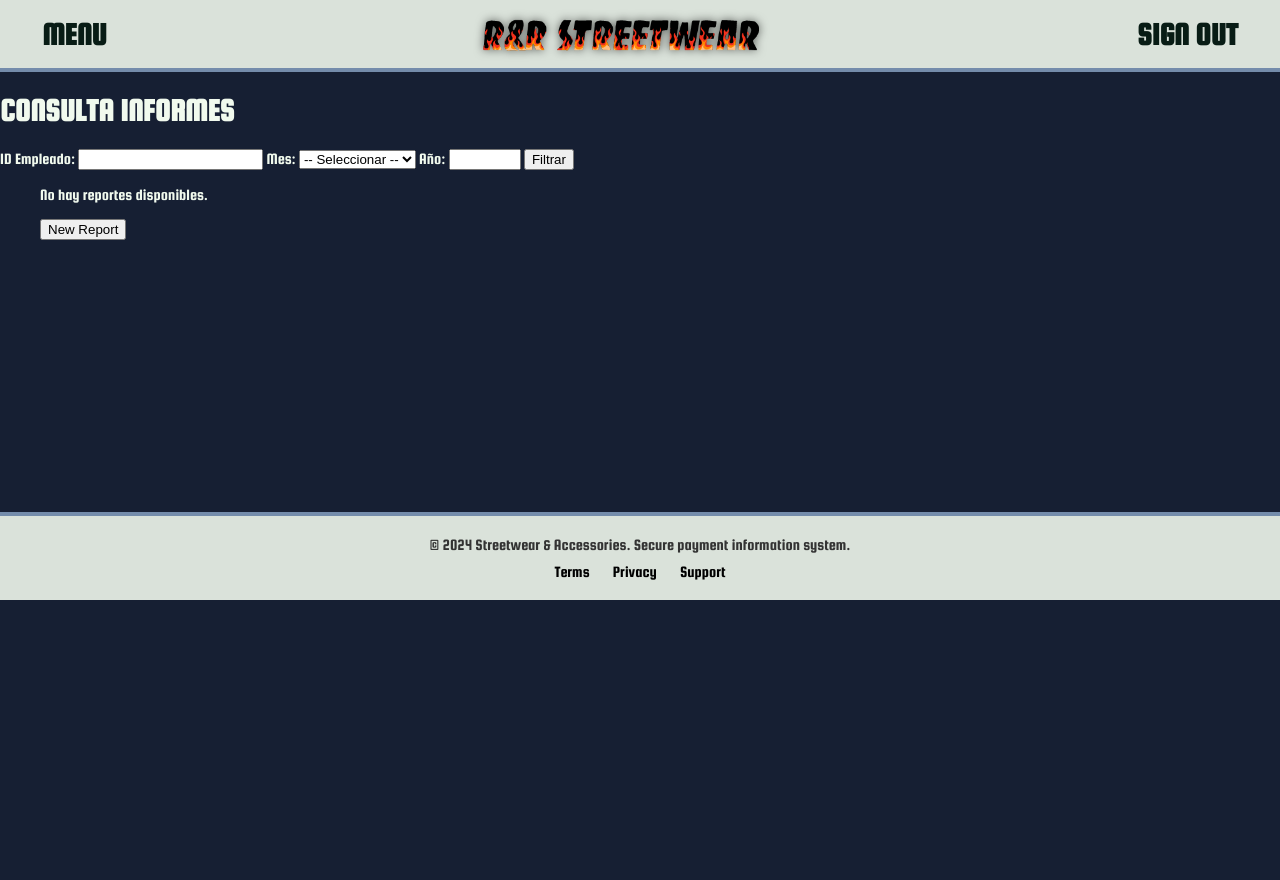
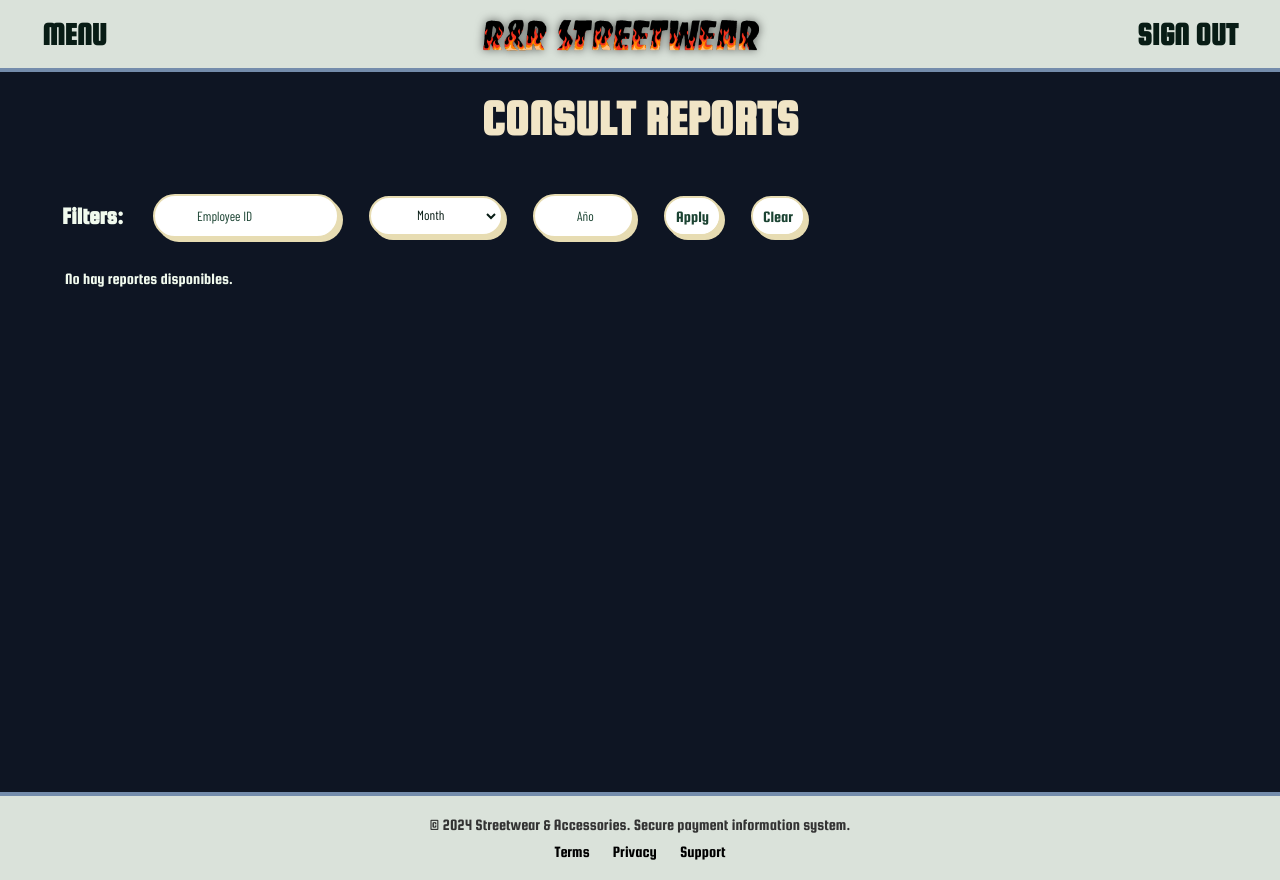
Before and after one commit to AlejandroRiba/proyectocryp2, a Flask app: page /consulta_informes in a window 1280 px wide. Before the commit the page ends 600 px from the top, so only its background shows below. Run offline with Flask 3, Linux system fonts and the light colour scheme; the visitor is signed in with stand-in values (Sample User, id 1); tables that the repository leaves empty hold one stand-in row (values such as "Sample post").

Commit message:
Modificación Filtrar Reportes

```diff
--- a/routes/reports.py
+++ b/routes/reports.py
@@ -2,7 +2,7 @@ import os
 from flask import Blueprint, abort, flash, jsonify, redirect, render_template, request, send_from_directory, session, url_for
 
 from models.Reporte import obtener_reportes_por_empleado, obtener_reporte_por_fecha_y_empleado
-from models.Usuario import obtener_empleados, obtener_usuario_por_id
+from models.Usuario import Usuario, obtener_empleados, obtener_usuario_por_id
 from pyFunctions import mainfunc
 from pyFunctions.reportepdf import generar_informe_ventas_mensual, obtener_archivo_por_id_y_fecha, obtener_empleado_id_de_nombre_archivo, verificar_firma
 from init import REPORTS_DIR
@@ -41,6 +41,9 @@ def consulta_informes():
         employees = obtener_empleados()
         all_files = {}
 
+        employee: Usuario
+        employees: list[Usuario]
+        employees_ids: list[str] = []
         for employee in employees:
             reportes = obtener_reportes_por_empleado(employee.id)
             employee_files = []
@@ -52,14 +55,16 @@ def consulta_informes():
                     if file:
                         employee_files.append(file)
             if employee_files:
-                all_files[employee.nombre] = employee_files
+                all_files[employee.nombre_completo()] = employee_files
+                employees_ids.append(employee.id)
 
-        print(all_files)
+
         return render_template(
             'consulta_informes_admin.html',
             status=username,
             all_files=all_files,
-            filtros={'id_empleado': id_empleado, 'mes': mes, 'año': año}
+            filtros={'id_empleado': id_empleado, 'mes': mes, 'año': año},
+            employees_ids = employees_ids
         )
 
 
@@ -68,11 +73,9 @@ def verificar_firma_de_archivo(filename):
     es_valida = verificar_firma(filename, obtener_empleado_id_de_nombre_archivo(filename))
     print(es_valida)
     if es_valida:
-        flash('La firma es válida.', 'success')
+       return jsonify({"message": "Firma válida"}), 200
     else:
-        flash('La firma no es válida.', 'danger')
-
-    return redirect('/consulta_informes')
+        return jsonify({"message": "Firma inválida"}), 400
 
 @reports_blueprint.route('/download_report/<filename>')
 def download_report(filename):
@@ -103,8 +106,6 @@ def generar_informe():
 
         private_key = session['private_key']
         report, flash_message = generar_informe_ventas_mensual(session['username'], year, month, private_key)
-        print(flash_message)
-        print(report)
         if report:
             return jsonify({"success": True, "message": "Welcome.", "destino": '/consulta_informes'}), 200
         else:
--- a/static/style_informe_admin.css
+++ b/static/style_informe_admin.css
@@ -17,3 +17,53 @@
 .loading-disabled:hover{
     background: linear-gradient(to right, #7e7e7e, #363636);
 }
+
+.reports-main-container{
+    display: block;
+    padding: 10px;
+    margin-bottom: 20px;
+    min-height: 80vh;
+}
+
+.title-container{
+    display: flex;
+    justify-content: center;
+}
+
+.title{
+    color: var(--color-text-title);
+    font-size: 50px;
+    margin-top: 10px;
+    padding: 0px;
+}
+
+.reports-container{
+    padding: 15px;
+    display: grid;
+}
+
+.filtros{
+    display: flex;
+    gap: 30px;
+    align-items: center;
+    margin-left: 3%;
+}
+
+.filtros h2{
+    padding: 0%;
+    margin: 0%;
+}
+
+.report-list{
+    display: flex;
+    flex-direction: column;
+    gap: 10px;
+}
+
+.ui-autocomplete {
+    font-family: 'Barlow Condensed', sans-serif;
+}
+
+.ui-menu-item {
+    font-family: 'Barlow Condensed', sans-serif;
+}
--- a/static/stylemain.css
+++ b/static/stylemain.css
@@ -30,7 +30,7 @@
     --color-background: #dae2da; /* Fondo principal muy claro */
     --color-background-light: #c4d2e6; /* Fondo secundario */
     --color-backgorund-gradient-light: linear-gradient(to right, #adbdd3, #73aabb);
-    --color-background-dark: #161f33; /* Fondo oscuro para secciones destacadas */
+    --color-background-dark: #0e1523; /* Fondo oscuro para secciones destacadas */
     /* Textos */
     --color-text-primary: #081C15; /* Texto principal oscuro */
     --color-text-secondary: #1B4332; /* Texto secundario más claro */
--- a/templates/consulta_informes_admin.html
+++ b/templates/consulta_informes_admin.html
@@ -6,9 +6,14 @@
     <link rel="icon" href="static/images/logosmall.ico">
     <title>R&R REPORTS</title>
     <link rel="stylesheet" href="{{ url_for('static', filename='stylemain.css') }}">
+    <link rel="stylesheet" href="{{ url_for('static', filename='buttons.css') }}">
     <link rel="stylesheet" href="{{ url_for('static', filename='style_informe_admin.css') }}">
     <link rel="stylesheet" href="{{ url_for('static', filename='sweetalert2.min.css') }}">
     <script src="{{ url_for('static', filename='sweetalert2.min.js') }}"></script>
+    <script src="https://code.jquery.com/jquery-3.6.0.min.js"></script>
+    <!-- jQuery UI -->
+    <link rel="stylesheet" href="https://code.jquery.com/ui/1.13.2/themes/base/jquery-ui.css">
+    <script src="https://code.jquery.com/ui/1.13.2/jquery-ui.min.js"></script>
 </head>
 <body>
 
@@ -32,41 +37,55 @@
             {% endwith %}
         </script>
 
-        <main>
-            <!-- EMPIEZA CONTENIDO DE PÁGINA -->
-            <h1>CONSULTA INFORMES</h1>
+        <main class="reports-main-container">
+            <div class="title-container">
+                <h1 class="title">CONSULT REPORTS</h1>
+            </div>
+            <div class="reports-container">
+
                 <form action="/consulta_informes" method="get" class="filter-form">
-                <label for="id_empleado">ID Empleado:</label>
-                <input type="text" id="id_empleado" name="id_empleado" value="{{ filtros.id_empleado }}">
+                    <div class="filtros">
+                        <h2>Filters: </h2>
+                        <div class="group">
+                            <input type="text" id="id_empleado" name="id_empleado" class="input_search" placeholder="Employee ID">
+                        </div>
 
-                <label for="mes">Mes:</label>
-                <select id="mes" name="mes">
-                    <option value="" {% if filtros.mes == '' %}selected{% endif %}>-- Seleccionar --</option>
-                    <option value="01" {% if filtros.mes == '01' %}selected{% endif %}>Enero</option>
-                    <option value="02" {% if filtros.mes == '02' %}selected{% endif %}>Febrero</option>
-                    <option value="03" {% if filtros.mes == '03' %}selected{% endif %}>Marzo</option>
-                    <option value="04" {% if filtros.mes == '04' %}selected{% endif %}>Abril</option>
-                    <option value="05" {% if filtros.mes == '05' %}selected{% endif %}>Mayo</option>
-                    <option value="06" {% if filtros.mes == '06' %}selected{% endif %}>Junio</option>
-                    <option value="07" {% if filtros.mes == '07' %}selected{% endif %}>Julio</option>
-                    <option value="08" {% if filtros.mes == '08' %}selected{% endif %}>Agosto</option>
-                    <option value="09" {% if filtros.mes == '09' %}selected{% endif %}>Septiembre</option>
-                    <option value="10" {% if filtros.mes == '10' %}selected{% endif %}>Octubre</option>
-                    <option value="11" {% if filtros.mes == '11' %}selected{% endif %}>Noviembre</option>
-                    <option value="12" {% if filtros.mes == '12' %}selected{% endif %}>Diciembre</option>
+                        <div class="group">
+                            <select id="mes" name="mes" class="input_search">
+                                <option value="" {% if filtros.mes == '' %}selected{% endif %}>Month</option>
+                                <option value="01" {% if filtros.mes == '01' %}selected{% endif %}>January</option>
+                                <option value="02" {% if filtros.mes == '02' %}selected{% endif %}>February</option>
+                                <option value="03" {% if filtros.mes == '03' %}selected{% endif %}>March</option>
+                                <option value="04" {% if filtros.mes == '04' %}selected{% endif %}>April</option>
+                                <option value="05" {% if filtros.mes == '05' %}selected{% endif %}>May</option>
+                                <option value="06" {% if filtros.mes == '06' %}selected{% endif %}>June</option>
+                                <option value="07" {% if filtros.mes == '07' %}selected{% endif %}>July</option>
+                                <option value="08" {% if filtros.mes == '08' %}selected{% endif %}>August</option>
+                                <option value="09" {% if filtros.mes == '09' %}selected{% endif %}>September</option>
+                                <option value="10" {% if filtros.mes == '10' %}selected{% endif %}>October</option>
+                                <option value="11" {% if filtros.mes == '11' %}selected{% endif %}>November</option>
+                                <option value="12" {% if filtros.mes == '12' %}selected{% endif %}>December</option>
                             </select>
+                        </div>
 
-                <label for="año">Año:</label>
-                <input type="number" id="año" name="año" min="2024" max="2025" value="{{ filtros.año }}">
+                        <div class="group">
+                            <input type="number" class="input_search" id="año" name="año" min="2024" max="2025" value="{{ filtros.año }}" placeholder="Año">
+                        </div>
 
-                <button type="submit">Filtrar</button>
+                        <div class="group">
+                            <button type="submit" class="productos">Apply</button>
+                        </div>
+
+                        <div class="group">
+                            <button type="button" onclick="reload()" class="productos">Clear</button>
+                        </div>
+                    </div>
                 </form>
-
 
                 <ul class="report-list">
                     {% if all_files %}
                         {% for employee_name, files in all_files.items() %}
-                        <h3>Reportes de {{ employee_name }}</h3>
+                            <h3>Reportes de <span id="employee_name">{{ employee_name }}</span></h3>
                             <ul>
                                 {% for file in files %}
                                     {% set parts = file.split('_') %}
@@ -79,10 +98,8 @@
 
                                     <li>
                                         <span>{{ nombre_formateado }}</span>
-                                    <button onclick="descargarArchivo('{{ url_for('reports.download_report', filename=file) }}')" class="loading">Descargar</button>
-                                    <form action="{{ url_for('reports.verificar_firma_de_archivo', filename=file) }}" method="POST" style="display: inline;">
-                                        <button type="submit" class="loading">Verificar Firma</button>
-                                    </form>
+                                        <button onclick="descargarArchivo('{{ url_for('reports.download_report', filename=file) }}')" class="loading">Download</button>
+                                        <button onclick="verificarFirma('{{ file }}')" class="loading">Verify Signature</button>
                                     </li>
                                 {% endfor %}
                             </ul>
@@ -90,22 +107,54 @@
                     {% else %}
                         <p>No hay reportes disponibles.</p>
                     {% endif %}
-                <button onclick="redireccion('/generar_informe')">New Report</button>
+                    <!-- <button onclick="redireccion('/generar_informe')">New Report</button> -->
                 </ul>
-
-            <!-- TERMINA CONTENIDO DE PÁGINA -->
+            </div>
         </main>
 
         <!-- Footer -->
         {% include "shared/footer.html" %}
         <!-- Footer -->
     </div>
+
     <script>
+        const employees_ids = {{employees_ids | tojson}};
+
+        $(function() {
+            $("#id_empleado").autocomplete({
+                source: employees_ids, // Lista de IDs
+                minLength: 1,         // Mínimo de caracteres antes de sugerir
+                autoFocus: true       // Autofoco en la primera sugerencia
+            });
+        });
+
         function descargarArchivo(url) {
             window.location.href = url;
         }
+
+        function reload(){
+            location.reload();
+        }
+
         document.querySelector('.filter-form').addEventListener('submit', async function(e) {
             e.preventDefault();
+
+            const idEmpleado = document.querySelector('#id_empleado').value.trim();
+            const mes = document.querySelector('#mes').value.trim();
+            const año = document.querySelector('#año').value.trim();
+
+            // Verificar si todos los campos están vacíos
+            if (!idEmpleado && !mes && !año) {
+                Swal.fire({
+                    icon: 'info',
+                    title: 'Sin filtros',
+                    text: 'Por favor selecciona al menos un filtro antes de aplicar.',
+                    timer: 3000,
+                    showConfirmButton: false
+                });
+                return; // No hacer nada si no hay filtros seleccionados
+            }
+
             const formData = new FormData(this);
             const queryString = new URLSearchParams(formData).toString();
             const response = await fetch(`/reports?${queryString}`);
@@ -118,25 +167,20 @@
                 "Octubre", "Noviembre", "Diciembre"
             ];
 
-            // Actualizar la lista de reportes en la página
             const listaReportes = document.querySelector('.report-list');
             if (archivos.length > 0) {
                 listaReportes.innerHTML = archivos.map(archivo => {
-                    // Extraer las partes del archivo
                     const partes = archivo.split('_');
                     const idEmpleado = partes[1];
                     const [year, month] = partes[2].replace('.pdf', '').split('-');
                     const mesFormateado = meses[parseInt(month, 10) - 1];
                     const nombreFormateado = `Reporte mensual de ${mesFormateado} ${year} (${idEmpleado})`;
 
-                    // Generar HTML formateado
                     return `
                         <li>
                             <span>${nombreFormateado}</span>
-                            <button onclick="descargarArchivo('download_report/${archivo}')" class="loading">Descargar</button>
-                            <form action="verificar_firma_de_archivo/${archivo}" method="POST" style="display: inline;">
-                                <button type="submit" class="loading">Verificar Firma</button>
-                            </form>
+                            <button onclick="descargarArchivo('download_report/${archivo}')" class="loading">Download</button>
+                            <button onclick="verificarFirma('${archivo}')" class="loading">Verify Signature</button>
                         </li>
                     `;
                 }).join('');
@@ -145,7 +189,44 @@
             }
         });
 
+        async function verificarFirma(filename) {
+            try {
+                const response = await fetch(`/verificar_firma_de_archivo/${filename}`, {
+                    method: 'POST',
+                    headers: {
+                        'Content-Type': 'application/json'
+                    }
+                });
 
+                if (response.ok) {
+                    const data = await response.json();
+                    Swal.fire({
+                        icon: 'success',
+                        title: 'Firma Verificada',
+                        text: `El archivo ${filename} tiene una firma válida.`,
+                        timer: 3000,
+                        showConfirmButton: false
+                    });
+                } else {
+                    const error = await response.json();
+                    Swal.fire({
+                        icon: 'error',
+                        title: 'Error al Verificar',
+                        text: error.message || 'No se pudo verificar la firma.',
+                        timer: 3000,
+                        showConfirmButton: false
+                    });
+                }
+            } catch (err) {
+                Swal.fire({
+                    icon: 'error',
+                    title: 'Error',
+                    text: 'Ocurrió un error al intentar verificar la firma.',
+                    timer: 3000,
+                    showConfirmButton: false
+                });
+            }
+        }
     </script>
     <script src="static/app.js" ></script>
 </body>
```
Also changed, not shown: models/Usuario.py (+9 -0 lines). Lines whose indentation alone changed are shown as unchanged.
